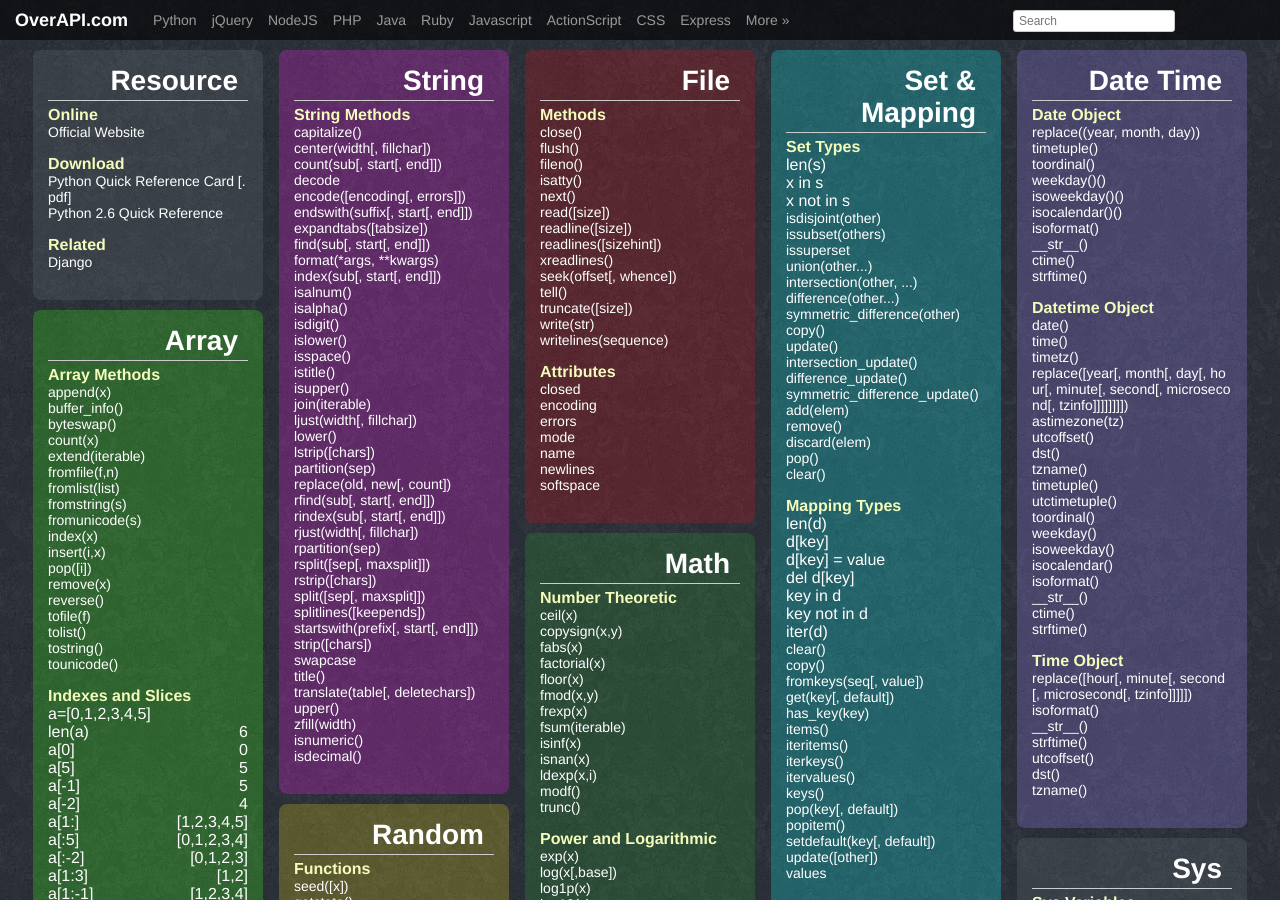
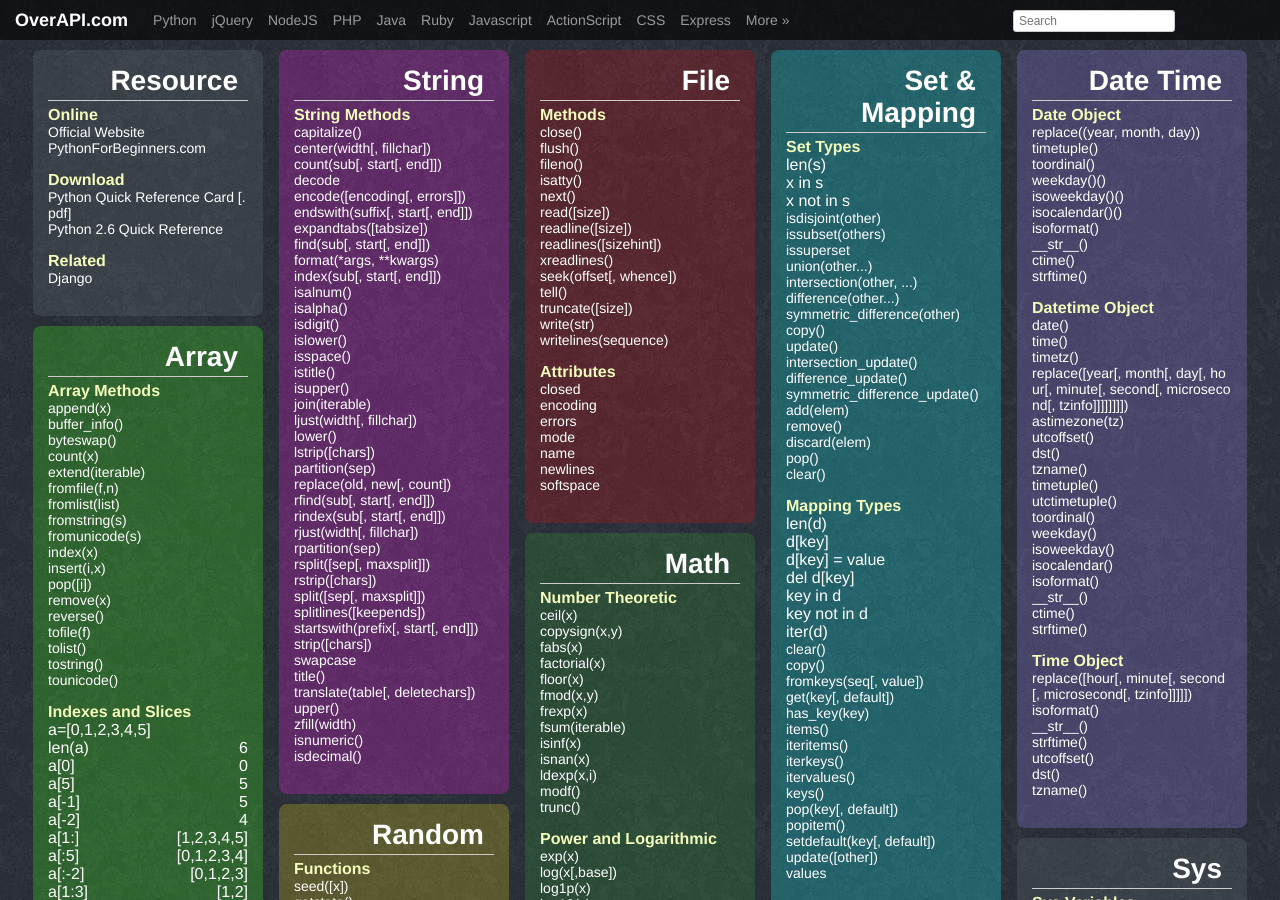
Before and after one commit to code9media/overthecs.github.io, a Jekyll site: the page built from _posts/detail/2012-07-01-python.html, in a window 1280 px wide and 900 px high. Built offline with Jekyll 4.4.1, drawn with Linux system fonts in a browser that asks for light colours; Markdown is read by kramdown in place of the engine named in the settings.

Commit message:
Update 2012-07-01-python.html

```diff
--- a/_posts/detail/2012-07-01-python.html
+++ b/_posts/detail/2012-07-01-python.html
@@ -10,6 +10,7 @@ title:     Python Cheat Sheet
             <h3 class="board-card-title">Online</h3>
             <ul>
                 <li><a href="http://www.python.org/">Official Website</a></li>
+                 <li><a href="https://www.pythonforbeginners.com/">PythonForBeginners.com</a></li>
             </ul>
         </div>
         <div class="board-card">
```
